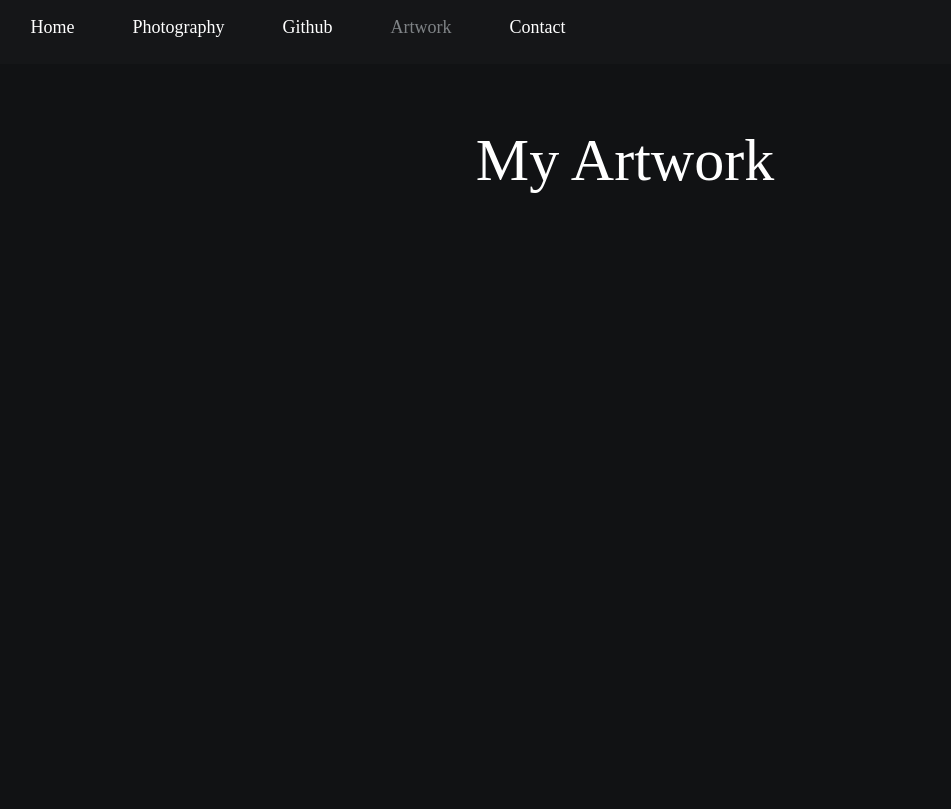
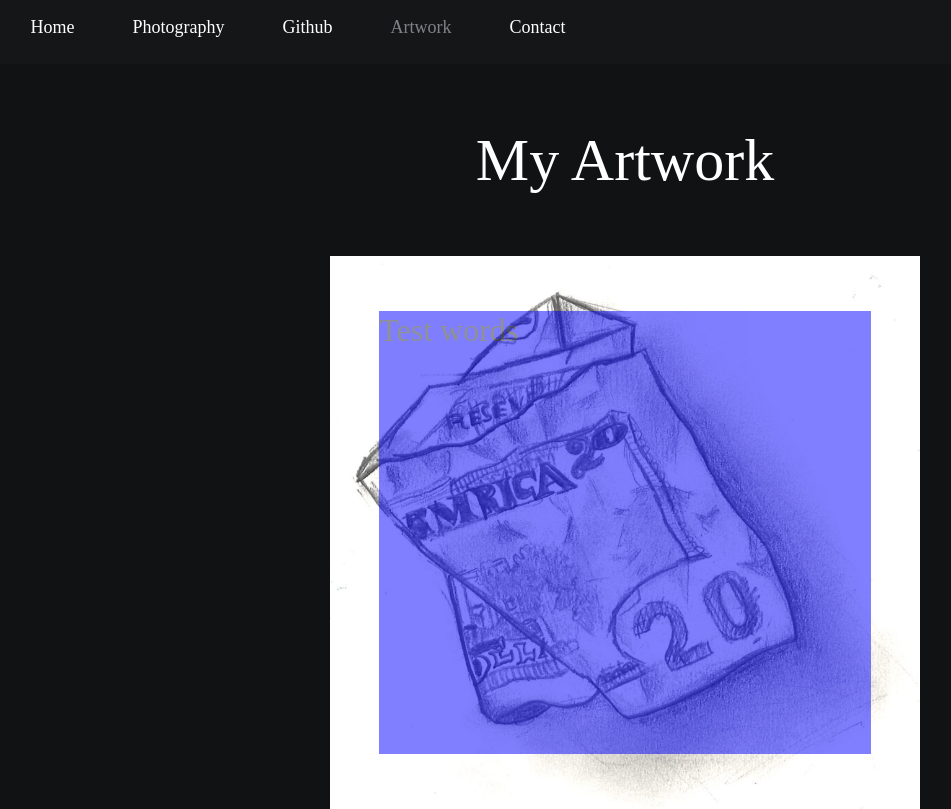
Before and after one commit to OX-S/Portfolio-Website, a Flask app: page /artwork in a window 1280 px wide. Shown: the whole page, without its empty margins (15-966 px from the left). Before the commit the page ends 193 px from the top, so only its background shows below. Run offline with Flask 2, Linux system fonts and the light colour scheme; some libraries are stand-ins or nearby versions; some web fonts are replaced.

Commit message:
fixed artwork displaying, made broken animation

```diff
--- a/artwork.py
+++ b/artwork.py
@@ -15,3 +15,6 @@ class Artwork:
 
     def get_median(self):
         return self.median
+
+    def get_list(self):
+        return [self.get_name(), self.get_path(), self.get_median()]
--- a/static/styles/artwork.css
+++ b/static/styles/artwork.css
@@ -8,3 +8,42 @@ h1 {
     margin-bottom: 1em;
     font-size: 60px;
 }
+.column {
+    width: 80%;
+    display: block;
+    margin: auto;
+}
+.container {
+    position: relative;
+    width: 60%;
+}
+
+.art {
+    width: 100%;
+    transition: 5s ease;
+}
+.info {
+    position: absolute;
+    left: 0;
+    right: 0;
+    bottom: 0;
+    top: 0;
+    margin-left: auto;
+    margin-right: auto;
+    margin-top: auto;
+    margin-bottom: auto;
+    height: 80%;
+    width: 80%;
+    z-index: 30;
+    opacity: 50%;
+    background: blue;
+    transition: .5s ease;
+}
+.container:hover {
+    transform: translateX(-50%);
+
+}
+.container:hover .info {
+    background: red;
+    transform: translateX(70px);
+}
--- a/templates/artwork.html
+++ b/templates/artwork.html
@@ -9,9 +9,14 @@
     <div class="artwork">
          <div>
             <h1> My Artwork </h1>
-             <div class="container">
+             <div class="column">
                  {% for item in data %}
-                    <img src="{{ url_for('static', filename=item.get_path())}}">
+                 <div class="container">
+                     <img class="art" src="{{ url_for('static', filename=item[1])}}">
+                     <div class="info">
+                        <h2 class="test">Test words</h2>
+                     </div>
+                 </div>
                  {% endfor %}
              </div>
         </div>
--- a/views.py
+++ b/views.py
@@ -73,6 +73,7 @@ def artwork():
         print(art_piece.get_name())
         print(art_piece.get_median())
         print(art_piece.get_path())
+        artworks.append(art_piece.get_list())
     return render_template("artwork.html", data=artworks)
 
 
```
Also changed, not shown: static/assets/artwork/$20_dollar_bill(pencil).jpg.
